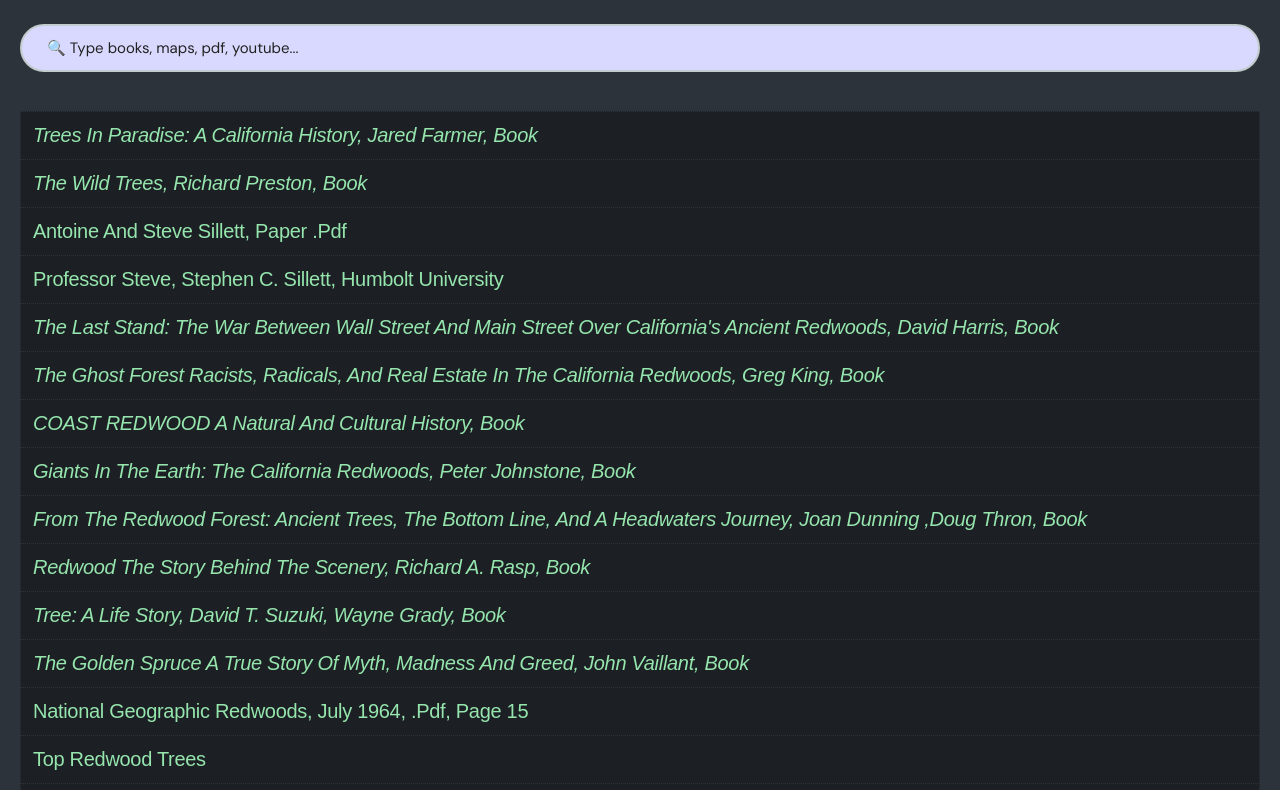
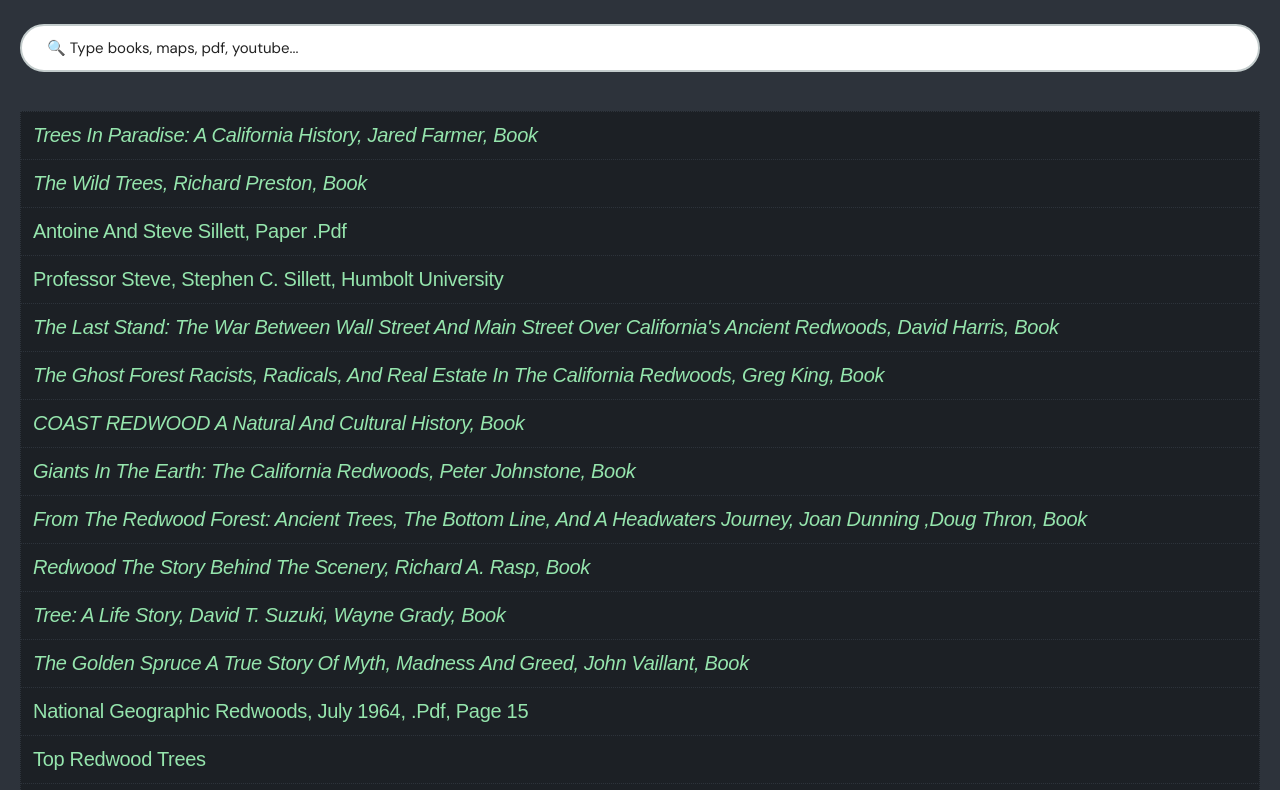
Before and after one commit to kironroy/trees, a plain HTML site: page index.html in a window 1280 px wide. Shown: the part 275-1065 px from the top of the page. Drawn offline with Linux system fonts and the dark colour scheme.

Commit message:
Update site.css
box

```diff
--- a/site.css
+++ b/site.css
@@ -149,10 +149,7 @@ input {
     color: #fff;
   }
 
-  input {
-  border: solid 2px var(--headers);
 
-}
 
   .banner {
     width: 100%;
@@ -174,10 +171,7 @@ input {
     color: var(--dark-background-color);
   }
 
-  input {
-    border: solid 2px var(--search-br-color);
-    font-family: 'DM Sans', sans-serif;
-  }
+
 
   a {
     color: var(--headers);
@@ -196,7 +190,7 @@ input {
   }
 
   #ritaInput {
-    background-color: #d9d9ff;
+    border: solid 2px var(--search-br-color);
     color: #222;
   }
 
```
